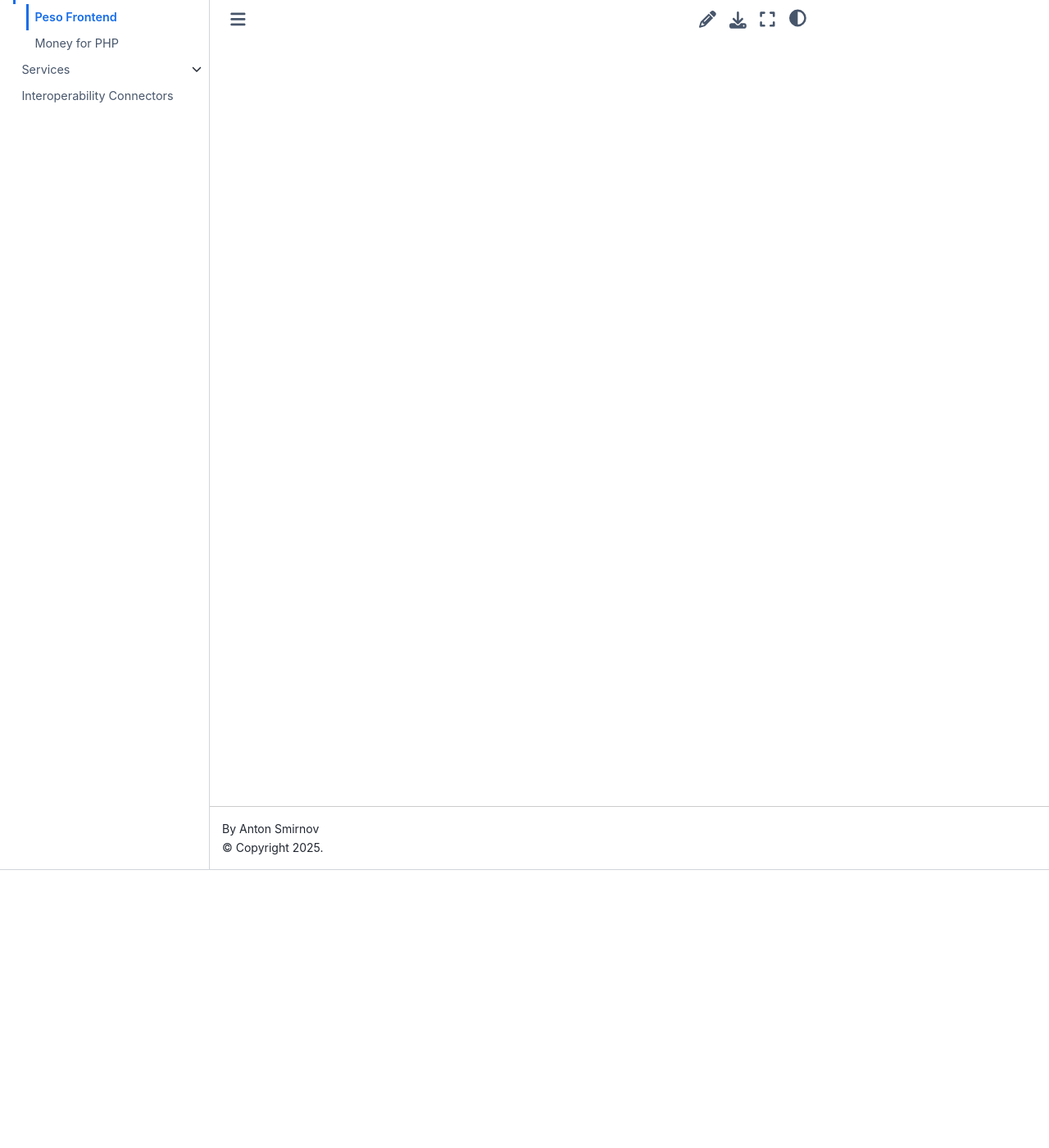
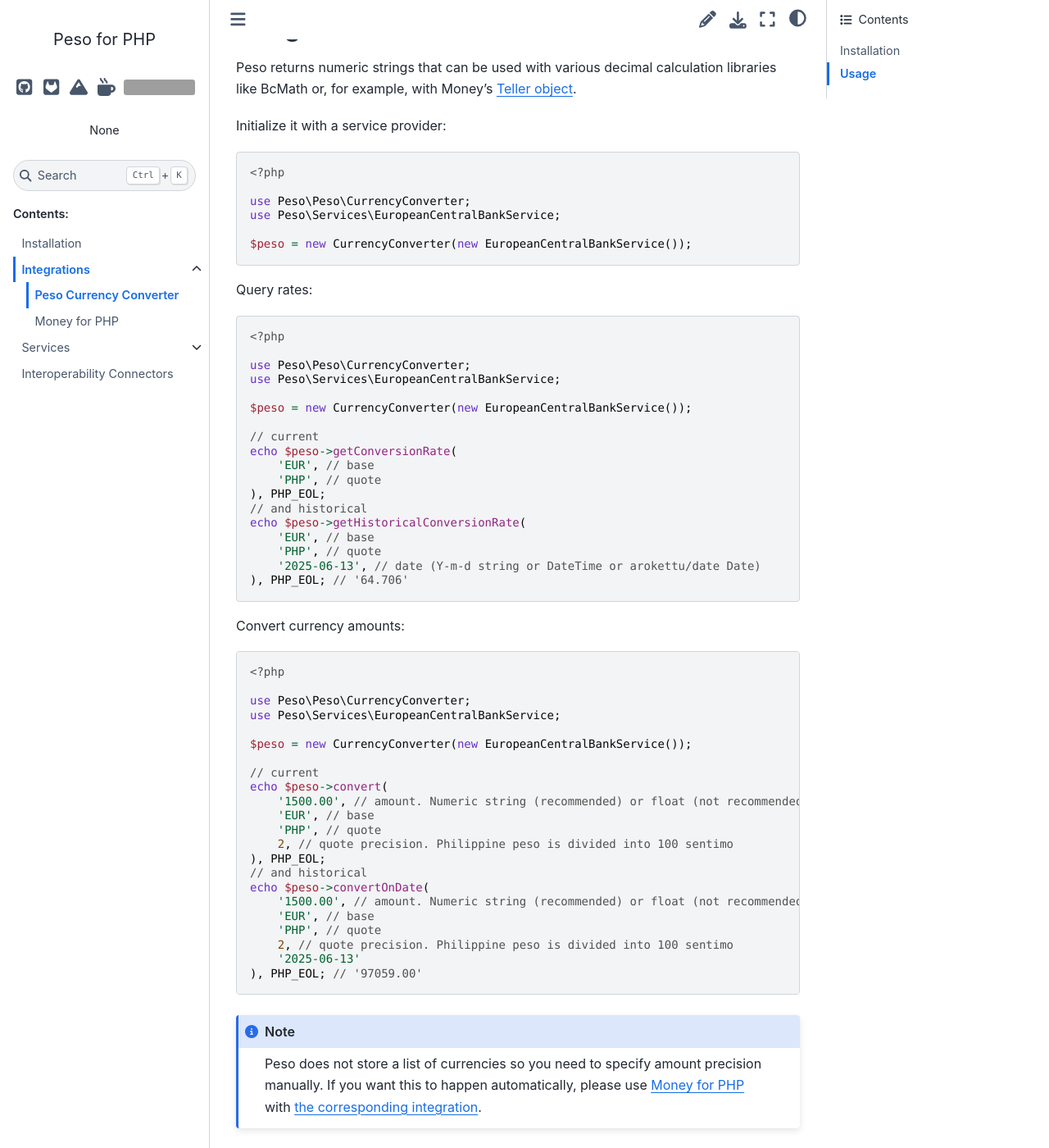
Before and after one commit to phpeso/doc, a Sphinx documentation site: the page built from source/integrations/peso.rst, in a window 1280 px wide and 1400 px high, scrolled down 339 px. Shown: the whole window at 82% size. Built offline with Sphinx 7.4.7 and the Sphinx Book theme 1.1.4, drawn with Linux system fonts in a browser that asks for light colours; some of the changed text lies outside the part shown; grey boxes are pictures that could not be loaded.

Commit message:
Document Peso

```diff
--- a/source/install.rst
+++ b/source/install.rst
@@ -30,7 +30,7 @@
 .. list-table::
 
     * * ``peso/peso``
-      * :ref:`A simple library for standalone use <peso_peso>`
+      * :ref:`A simple standalone currency converter <peso_peso>`
     * * ``peso/moneyphp-exchange``
       * :ref:`Exchange class for the Money for PHP library <peso_moneyphp>`
 
--- a/source/integrations/peso.rst
+++ b/source/integrations/peso.rst
@@ -1,8 +1,85 @@
 .. _peso_peso:
 
-Peso Frontend
-=============
+Peso Currency Converter
+#######################
+
+.. highlight:: php
+
+A simple standalone currency converter.
+
+Installation
+============
 
 .. code-block:: bash
 
     composer install peso/peso
+
+Usage
+=====
+
+Peso returns numeric strings that can be used with various decimal calculation libraries like BcMath
+or, for example, with Money's `Teller object`__.
+
+.. __: https://www.moneyphp.org/en/stable/features/teller.html
+
+Initialize it with a service provider::
+
+    <?php
+
+    use Peso\Peso\CurrencyConverter;
+    use Peso\Services\EuropeanCentralBankService;
+
+    $peso = new CurrencyConverter(new EuropeanCentralBankService());
+
+Query rates::
+
+    <?php
+
+    use Peso\Peso\CurrencyConverter;
+    use Peso\Services\EuropeanCentralBankService;
+
+    $peso = new CurrencyConverter(new EuropeanCentralBankService());
+
+    // current
+    echo $peso->getConversionRate(
+        'EUR', // base
+        'PHP', // quote
+    ), PHP_EOL;
+    // and historical
+    echo $peso->getHistoricalConversionRate(
+        'EUR', // base
+        'PHP', // quote
+        '2025-06-13', // date (Y-m-d string or DateTime or arokettu/date Date)
+    ), PHP_EOL; // '64.706'
+
+Convert currency amounts::
+
+    <?php
+
+    use Peso\Peso\CurrencyConverter;
+    use Peso\Services\EuropeanCentralBankService;
+
+    $peso = new CurrencyConverter(new EuropeanCentralBankService());
+
+    // current
+    echo $peso->convert(
+        '1500.00', // amount. Numeric string (recommended) or float (not recommended)
+        'EUR', // base
+        'PHP', // quote
+        2, // quote precision. Philippine peso is divided into 100 sentimo
+    ), PHP_EOL;
+    // and historical
+    echo $peso->convertOnDate(
+        '1500.00', // amount. Numeric string (recommended) or float (not recommended)
+        'EUR', // base
+        'PHP', // quote
+        2, // quote precision. Philippine peso is divided into 100 sentimo
+        '2025-06-13'
+    ), PHP_EOL; // '97059.00'
+
+.. note::
+    Peso does not store a list of currencies so you need to specify amount precision manually.
+    If you want this to happen automatically,
+    please use `Money for PHP`__ with :ref:`the corresponding integration <peso_moneyphp>`.
+
+.. __: https://www.moneyphp.org/
```
